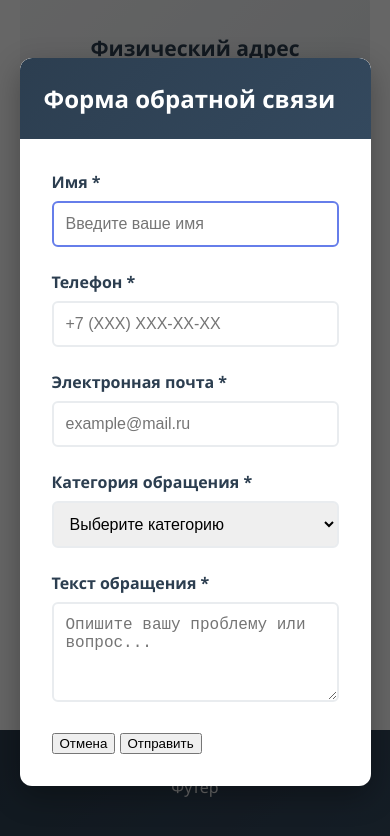
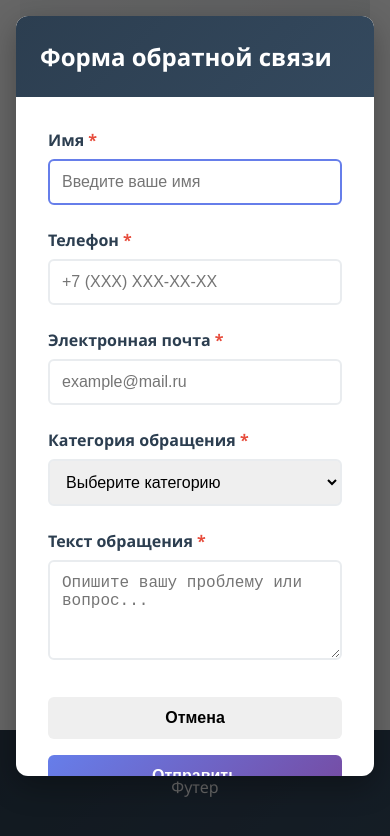
Before and after one commit to taylordarkmoon/frontend-and-backend-practice, a plain HTML site: page pages/contacts.html in a window 390 px wide. Both pictures are taken after a click on the button "Связаться с нами". Shown: the part 732-1568 px from the top of the page. Drawn offline with Linux system fonts and the light colour scheme.

Commit message:
кнопка 2

```diff
--- a/style/styles.css
+++ b/style/styles.css
@@ -520,3 +520,76 @@ dialog {
     min-height: 100px;
     resize: vertical;
 }
+
+.modal-actions {
+    display: flex;
+    gap: 1rem;
+    justify-content: flex-end;
+    margin-top: 2rem;
+}
+
+.btn {
+    padding: 0.75rem 1.5rem;
+    border: none;
+    border-radius: 6px;
+    cursor: pointer;
+    font-size: 1rem;
+    transition: all 0.3s ease;
+    font-weight: 600;
+}
+
+.btn-primary {
+    background: linear-gradient(135deg, #667eea 0%, #764ba2 100%);
+    color: white;
+}
+
+.btn-primary:hover {
+    transform: translateY(-2px);
+    box-shadow: 0 5px 15px rgba(102, 126, 234, 0.4);
+}
+
+.btn-secondary {
+    background: #f8f9fa;
+    color: #2c3e50;
+    border: 2px solid #e9ecef;
+}
+
+.btn-secondary:hover {
+    background: #e9ecef;
+}
+
+.required {
+    color: #e74c3c;
+}
+
+@keyframes fadeIn {
+    from { opacity: 0; }
+    to { opacity: 1; }
+}
+
+@keyframes slideIn {
+    from {
+        opacity: 0;
+        transform: translateY(-50px) scale(0.9);
+    }
+    to {
+        opacity: 1;
+        transform: translateY(0) scale(1);
+    }
+}
+
+/* Адаптивность */
+@media (max-width: 600px) {
+    dialog {
+        margin: 1rem;
+        width: calc(100vw - 2rem);
+    }
+
+    .modal-actions {
+        flex-direction: column;
+    }
+
+    .btn {
+        width: 100%;
+    }
+}
```
